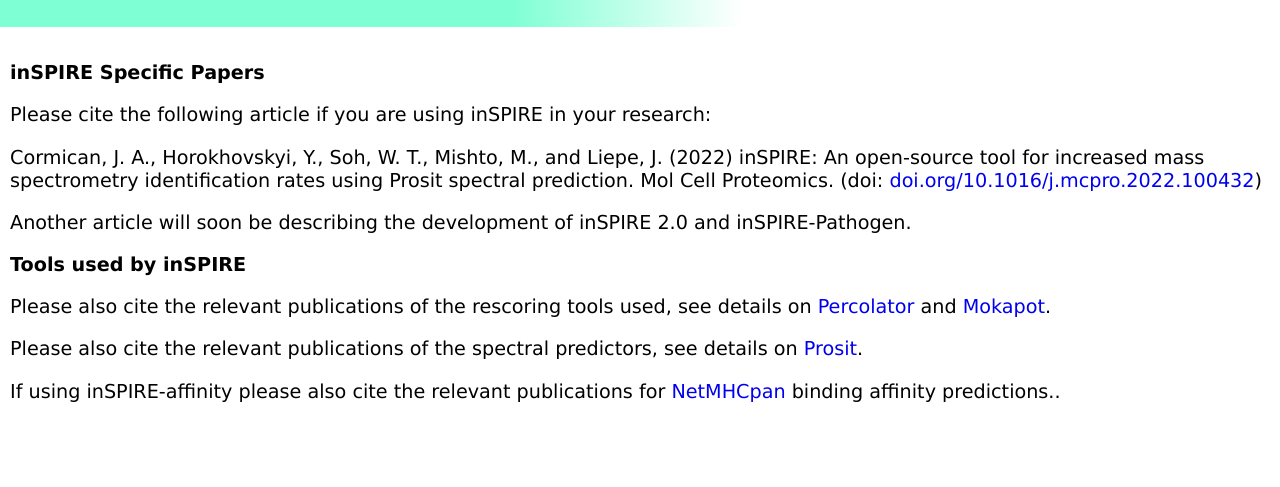
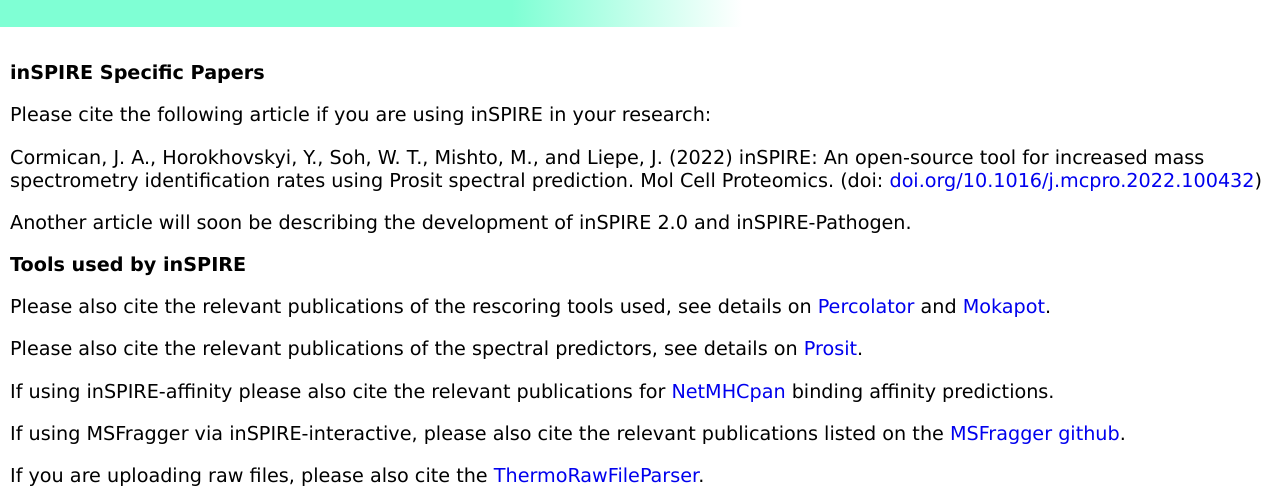
Before and after one commit to QuantSysBio/QuantSysBio.github.io, a plain HTML site: page interact/references.html in a window 1280 px wide. Shown: the part 318-805 px from the top of the page. Drawn offline with Linux system fonts and the light colour scheme.

Commit message:
added references to other tools

```diff
--- a/interact/references.html
+++ b/interact/references.html
@@ -97,7 +97,15 @@
             </p>
 
             <p>
-                If using inSPIRE-affinity please also cite the relevant publications for <a href="https://services.healthtech.dtu.dk/service.php?NetMHCpan-4.1">NetMHCpan</a> binding affinity predictions..
+                If using inSPIRE-affinity please also cite the relevant publications for <a href="https://services.healthtech.dtu.dk/service.php?NetMHCpan-4.1">NetMHCpan</a> binding affinity predictions.
+            </p>
+
+            <p>
+                If using MSFragger via inSPIRE-interactive, please also cite the relevant publications listed on the <a href="https://github.com/Nesvilab/MSFragger">MSFragger github</a>.
+            </p>
+
+            <p>
+                If you are uploading raw files, please also cite the <a href="https://github.com/compomics/ThermoRawFileParser">ThermoRawFileParser</a>.
             </p>
             </dev>
 
```
